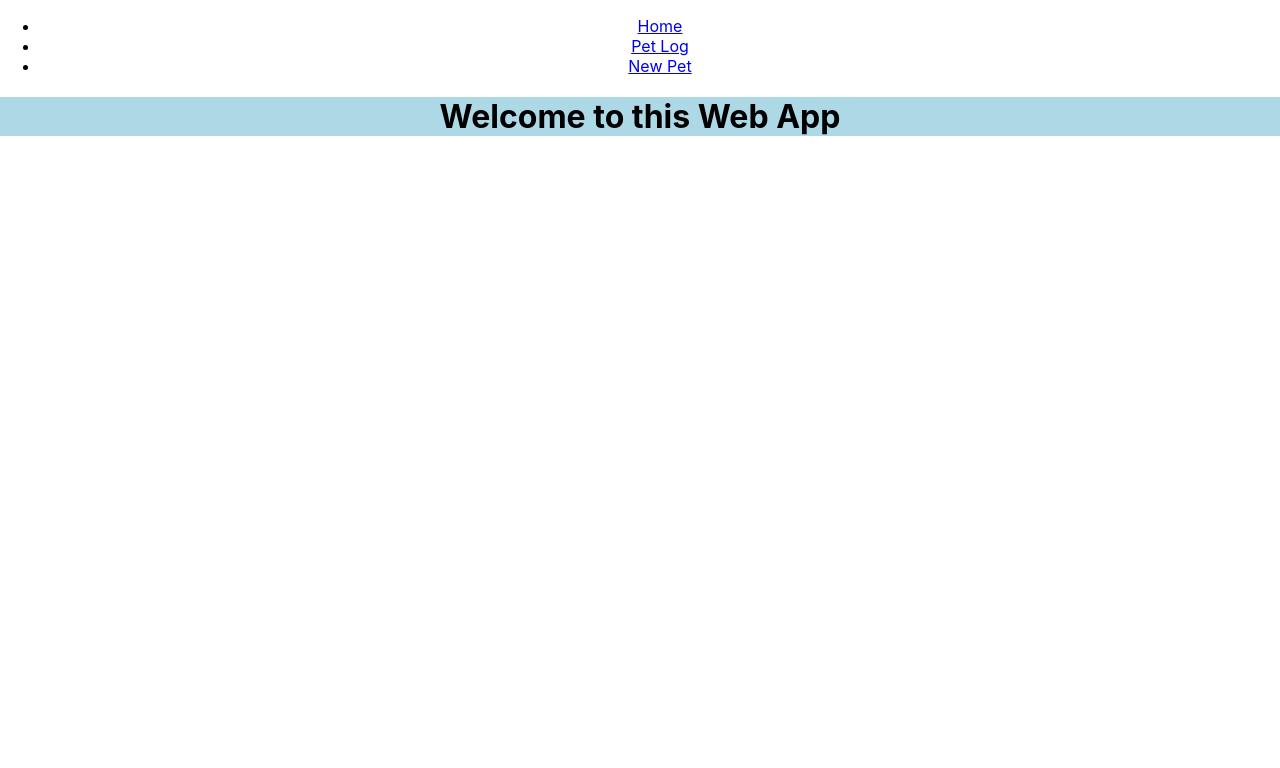
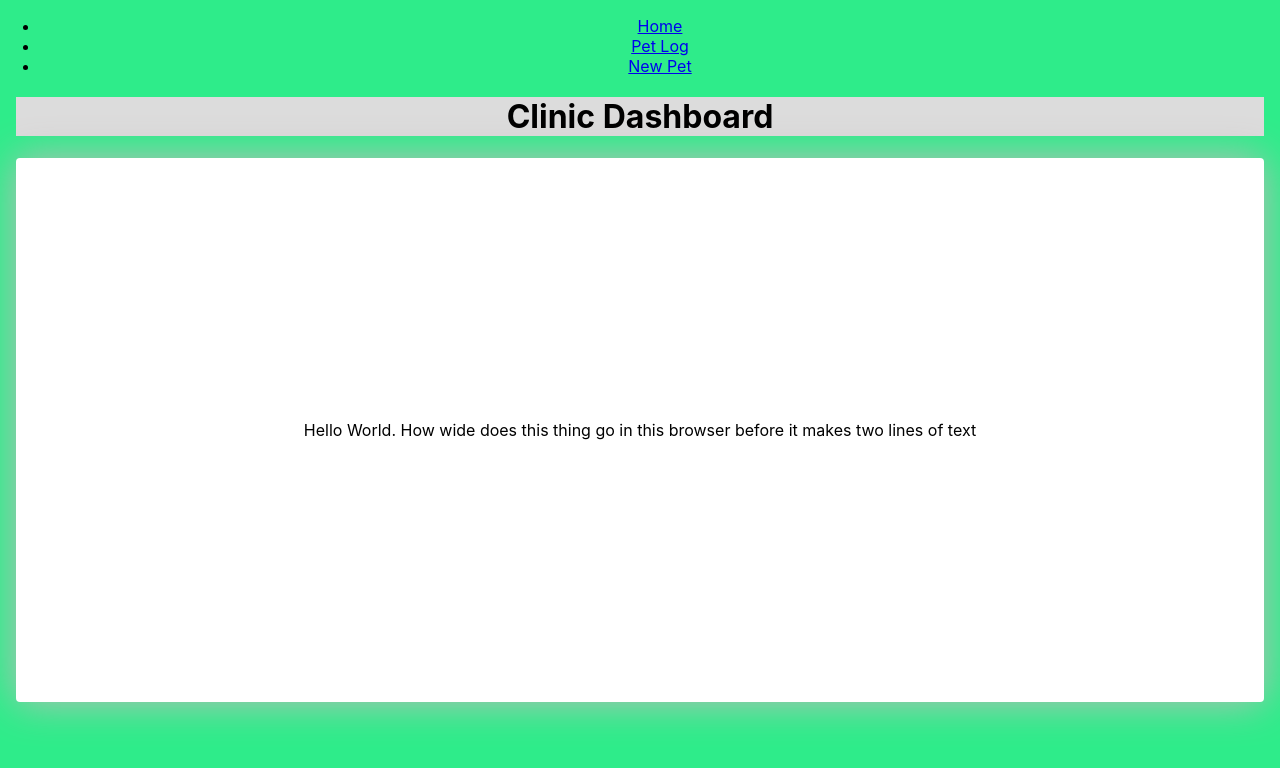
Before and after one commit to hulaus/Pet-Database, a React (Create React App) app: page /Home in a window 1280 px wide. Shown: the top 768 px of the page. Built offline with nearby package versions, Linux system fonts and the light colour scheme.

Commit message:
added parts of CSS to Home Page

```diff
--- a/src/components/Home/Home.jsx
+++ b/src/components/Home/Home.jsx
@@ -7,13 +7,12 @@ function Home() {
 
 
          return (
-        <div
-        style = {{backgroundColor: "lightblue"
-
-        }}
-        >
-            <div id="Home-top">
-        <h1>Welcome to this Web App</h1>
+        <div>
+            <div id="welcome">
+        <h1>Clinic Dashboard</h1>
+        </div>
+        <div class="container">
+            <p>Hello World. How wide does this thing go in this browser before it makes two lines of text</p>
         </div>
         </div>
     )
--- a/src/components/Home/styles.css
+++ b/src/components/Home/styles.css
@@ -0,0 +1,26 @@
+body{
+    background-color: rgb(46, 236, 138);
+}
+
+#welcome {
+    background-color:gainsboro;
+    margin-bottom: -1rem;
+    max-width: 100rem;
+    margin: 1rem;
+    padding:-1rem;
+
+}
+
+.container{
+    max-width: 100rem;
+    max-height: 30rem;
+    margin: 1rem;
+    padding: 2rem;
+    box-shadow: 0 0 40px rgb(194, 186, 186);
+    border-radius: 4px;
+    background:white;
+    height: 100vh;
+    display: flex;
+    align-items: center;
+    justify-content: center;
+}
```
